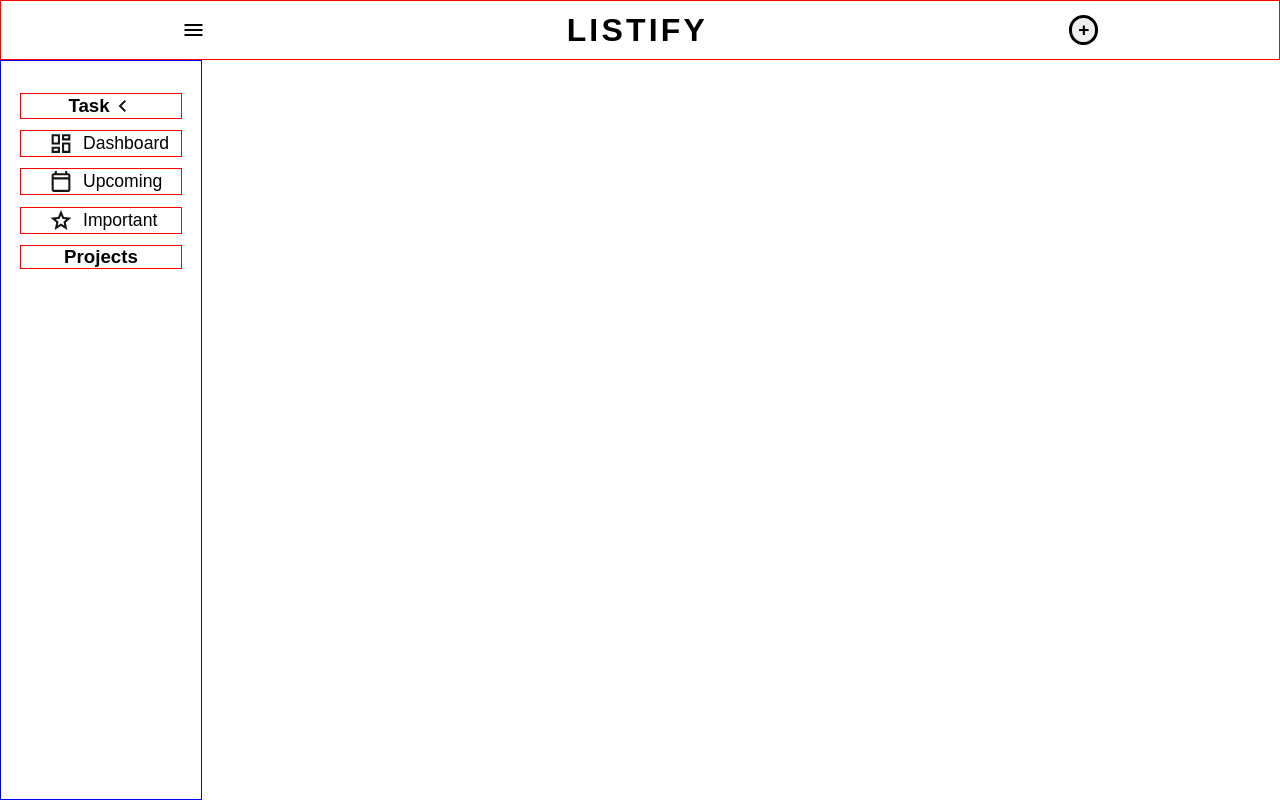
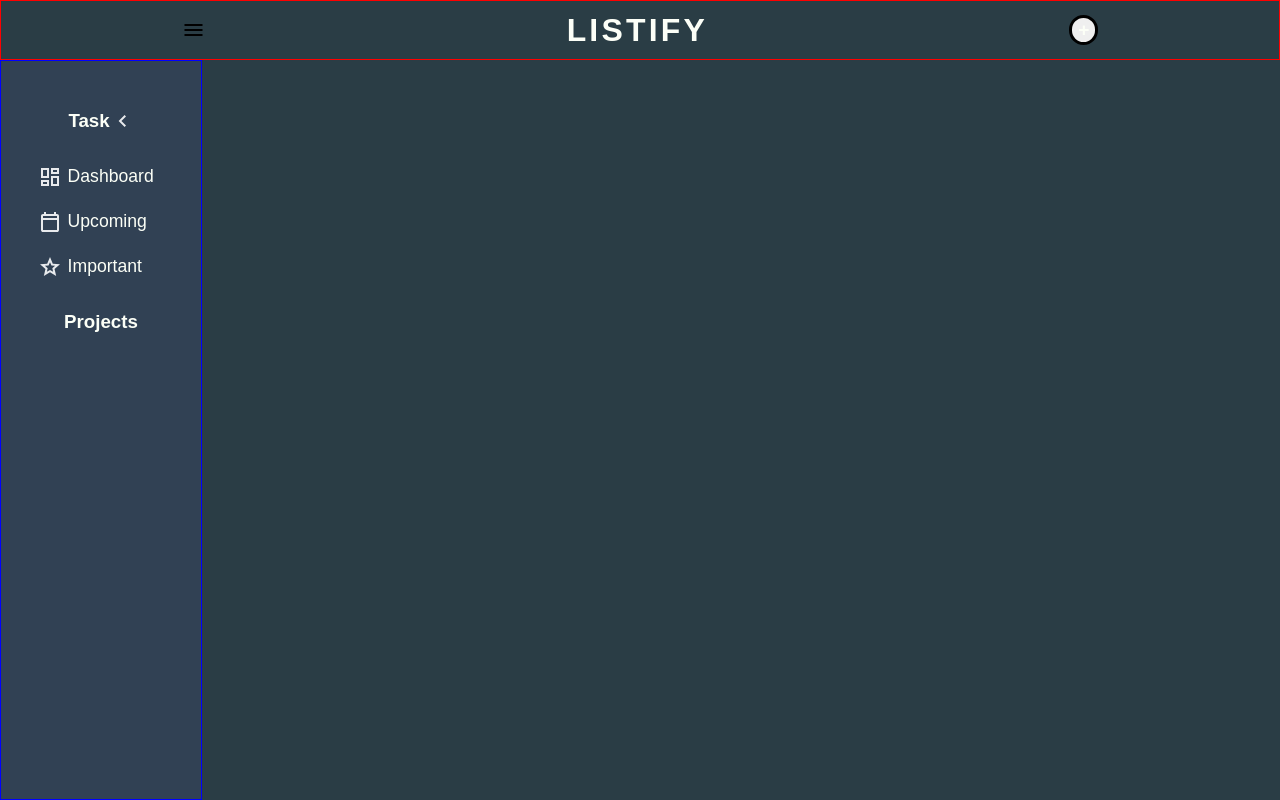
Before and after one commit to alxxjandro/todo-app, a website built with webpack: page src/template.html in a window 1280 px wide. Built offline with nearby package versions, Linux system fonts and the light colour scheme.

Commit message:
finishing the basic design on the sidebar

```diff
--- a/src/css/general.css
+++ b/src/css/general.css
@@ -2,11 +2,13 @@ body{
     box-sizing: border-box;
     margin: 0;
     padding: 0;
-
     height: 100vh;
     display: grid;
-
     grid-template-rows:  60px 1fr;
+    background-color: var(--bgColorOne);
+    --textColor: #FCFFF7;
+    --bgColorTwo: #314154;
+    --bgColorOne: #2A3D45;
 }
 
 /* narBar */
@@ -19,6 +21,7 @@ h2,
 h3,
 p,
 button{
+    color: var(--textColor);
     font-family: Arial, Helvetica, sans-serif;
     border: none;
     margin: 0;
--- a/src/css/sidebar.css
+++ b/src/css/sidebar.css
@@ -6,9 +6,11 @@ body > div.sideBar{
     gap: .7rem;
     padding-top: 2rem;
     width: 200px;
-    transition: width 1s ease;
+    transition: width .5s ease-out;
     border: solid 1px blue;
     align-items: center;
+    color: var(--textColor);
+    background-color: var(--bgColorTwo);
 }
 
 /* sideBar while collapsed */
@@ -16,14 +18,26 @@ body > div.sideBar.collapsed{
     width: 100px;
 }
 
-/* toggle button rotation */
+/* Toggle button and its container */
+div.sideBar > div:first-child{
+    display: flex;
+    flex-direction: row ;
+    align-items: center;
+    justify-content: center;
+}
+
+/* toggle sidebar button  */
 .sideBar > div > div > button{
     transition: opacity 0.2s ease, transform .5s ease;
 }
 
+body > div.sideBar.collapsed > div > div > button.toggleBtn{
+    transform: rotate(360deg);
+}
+
+/* icons */
 .sideBar > div > img{
-    height: 25px;
-    transition: transform 1s ease;
+    transition: transform .35s ease;
 }
 
 .sideBar.collapsed > .dashboardBtn > button,
@@ -38,52 +52,35 @@ body > div.sideBar.collapsed{
     cursor: pointer;
     background-color: transparent;
     font-size: 1.1rem;
-    transition: opacity 1s ease;
+    transition: opacity .3s ease;
 }
 
 .sideBar.collapsed > div > img{
     transform: translate(23px);
 }
 
-/* change the toggle button direction */
-body > div.sideBar.collapsed > div > div > button.toggleBtn{
-    transform: rotate(360deg);
+/* the buttons within the sideBar */
+.sideBar > div {
+    min-width: 65%;
+    padding: .3rem 0 .3rem .2rem;
+    display: flex;
+    flex-direction: row-reverse;
+    justify-content: start;
 }
 
-/* Icons on the sideBar */
-div.sideBar > div > img{
-    width: 2rem;
-}
-
-/* the buttons within the sideBar */
-.sideBar > div {
-    min-width: 80%;
-    border: solid 1px red;
-    display: flex;
-    flex-direction: row-reverse;
+.sideBar > .sideBarText{
+    padding: 1rem 0 !important;
     justify-content: center;
 }
 
 .sideBar.collapsed > div{
-    justify-content: center;
-}
-
-.sideBar > div > button{
-    width: 50%;
+    max-width: 70%;
+    padding: .3rem 0 .3rem 0;
 }
 
 .sideBar > div > img,
 .toggleBtn > img {
-    filter: invert(1);
     cursor: pointer;
-}
-
-/* Toggle button and its container */
-div.sideBar > div:first-child{
-    display: flex;
-    flex-direction: row ;
-    align-items: center;
-    justify-content: center;
 }
 
 .toggleBtn{
@@ -97,5 +94,4 @@ div.sideBar > div:first-child{
 
 .toggleBtn > img{
     display: flex;
-    justify-self: center;
 }
```
